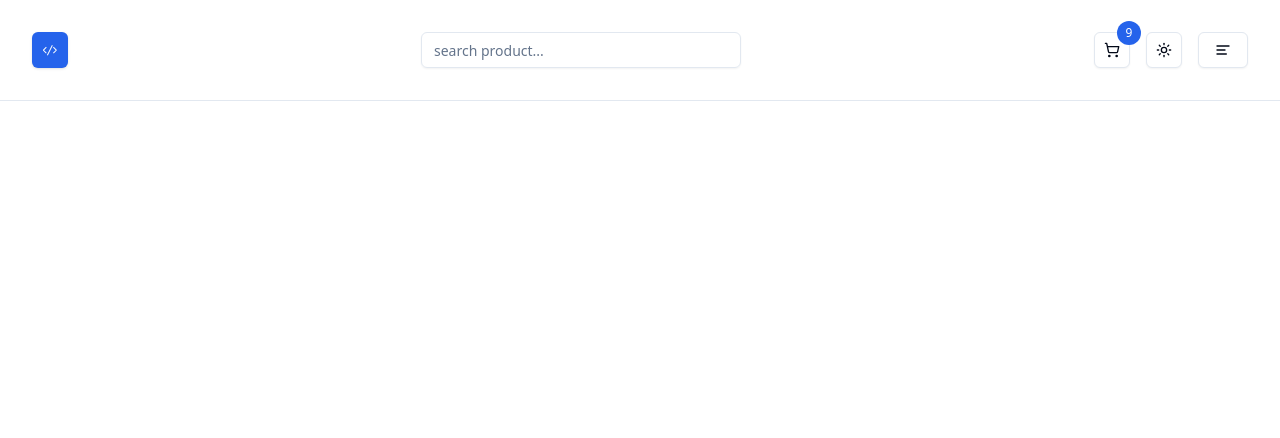
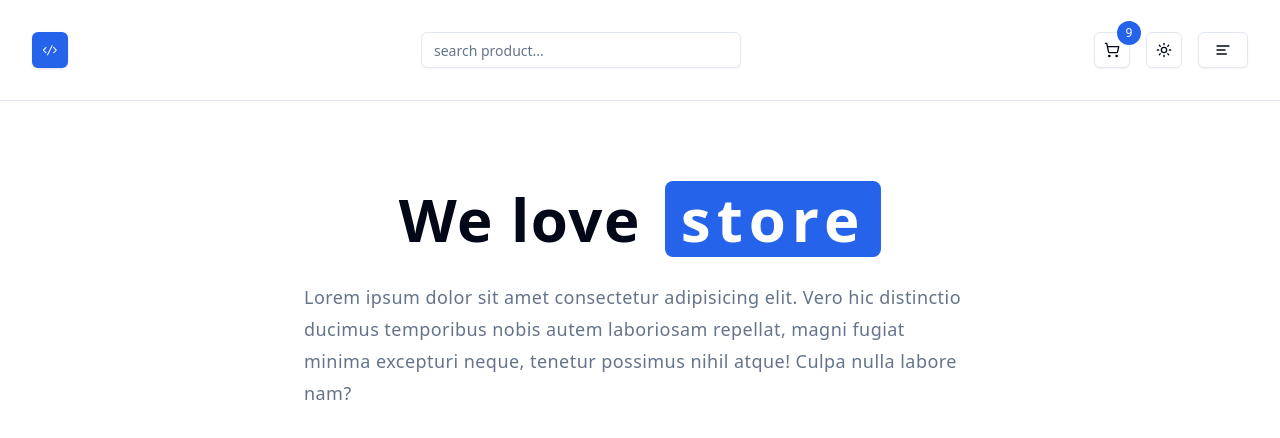
Before and after one commit to kulvirbal/ecomnextapp, a Next.js app: page /about in a window 1280 px wide. Shown: the top 438 px of the page. Built offline with nearby package versions, Linux system fonts and the light colour scheme.

Commit message:
About Page

```diff
--- a/app/about/page.tsx
+++ b/app/about/page.tsx
@@ -1,12 +1,19 @@
-import db from '@/utils/db';
-
-async function AboutPage() {
-
+function AboutPage() {
   return (
-    <div>
-
-    </div>
-  )
+    <section>
+      <h1 className='flex flex-wrap gap-2 sm:gap-x-6 items-center justify-center text-4xl font-bold leading-none tracking-wide sm:text-6xl'>
+        We love
+        <span className='bg-primary py-2 px-4 rounded-lg tracking-widest text-white'>
+          store
+        </span>
+      </h1>
+      <p className='mt-6 text-lg tracking-wide leading-8 max-w-2xl mx-auto text-muted-foreground'>
+        Lorem ipsum dolor sit amet consectetur adipisicing elit. Vero hic
+        distinctio ducimus temporibus nobis autem laboriosam repellat, magni
+        fugiat minima excepturi neque, tenetur possimus nihil atque! Culpa nulla
+        labore nam?
+      </p>
+    </section>
+  );
 }
-
-export default AboutPage
+export default AboutPage;
--- a/app/page.tsx
+++ b/app/page.tsx
@@ -1,11 +1,15 @@
+import LoadingContainer from "@/components/global/LoadingContainer";
 import FeaturedProducts from "@/components/home/FeaturedProducts"
 import HeroContainer from "@/components/home/HeroContainer"
+import { Suspense } from "react";
 
 const HomePage = () => {
   return (
     <>
       <HeroContainer />
-      <FeaturedProducts />
+      <Suspense fallback={<LoadingContainer />} >
+        <FeaturedProducts />
+      </Suspense>
     </>
   )
 }
--- a/components/global/LoadingContainer.tsx
+++ b/components/global/LoadingContainer.tsx
@@ -1,9 +1,24 @@
+import { Card, CardContent } from "../ui/card"
+import { Skeleton } from "../ui/skeleton"
+
 const LoadingContainer = () => {
   return (
-    <div>
-
+    <div className="p-12 grid gap-4 md:grid-cols-2 lg:grid-cols-3">
+      <LoadingProduct />
+      <LoadingProduct />
+      <LoadingProduct />
     </div>
   )
 }
 
+function LoadingProduct() {
+  return <Card className="pt-4">
+    <CardContent>
+      <Skeleton className="h-48 w-full" />
+      <Skeleton className="h-4 w-3/4 mt-4" />
+      <Skeleton className="h-4 w-1/2 mt-4" />
+    </CardContent>
+  </Card>
+}
+
 export default LoadingContainer
```
